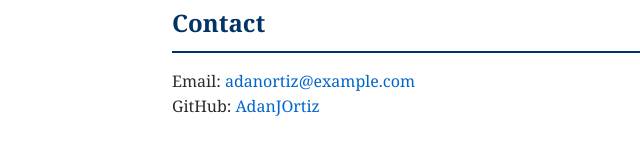
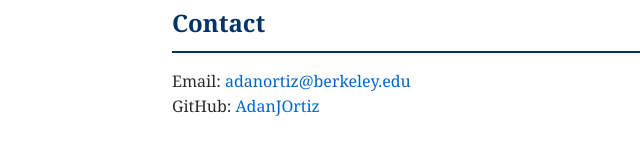
Before and after one commit to AdanJOrtiz/adanortiz.github.io, a plain HTML site: page index.html in a window 1280 px wide. Shown: the part 514-668 px from the top of the page, 272-912 px from the left. Drawn offline with Linux system fonts and the light colour scheme.

Commit message:
Update index.html

```diff
--- a/index.html
+++ b/index.html
@@ -51,7 +51,7 @@
 
       <section id="contact">
         <h2>Contact</h2>
-        <p>Email: <a href="mailto:adanortiz@example.com">adanortiz@example.com</a></p>
+        <p>Email: <a href="mailto:adanortiz@example.com">adanortiz@berkeley.edu</a></p>
         <p>GitHub: <a href="https://github.com/AdanJOrtiz">AdanJOrtiz</a></p>
       </section>
     </div>
```
